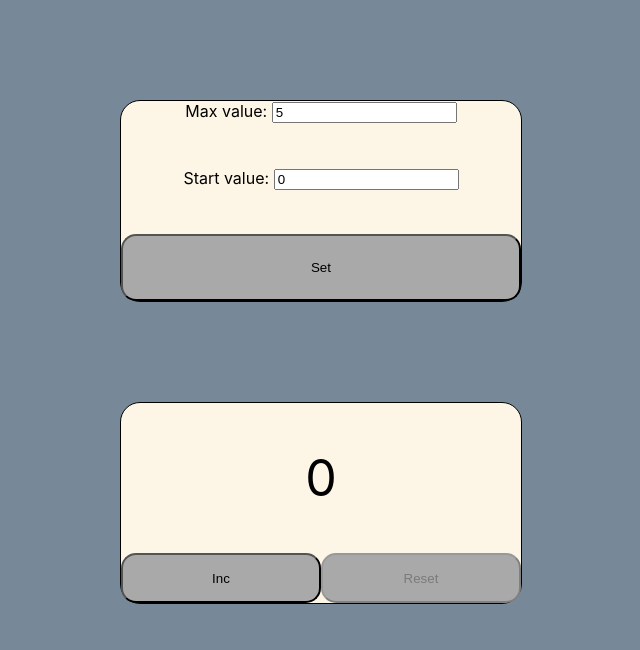
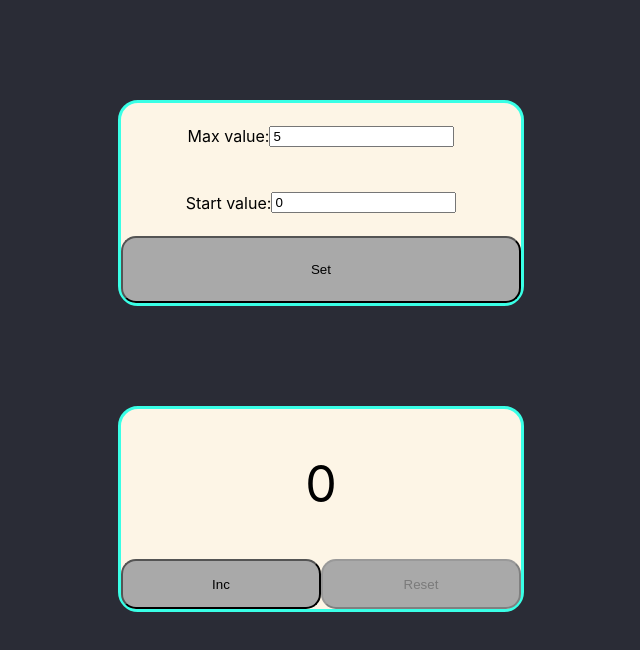
Before and after one commit to PavelNeof/exam, a React (Create React App) app: page / in a window 1280 px wide. Shown: the top 650 px of the page, without its empty margins (319-959 px from the left). Built offline with nearby package versions, Linux system fonts and the light colour scheme.

Commit message:
1st exam. continuation

```diff
--- a/src/App.css
+++ b/src/App.css
@@ -30,11 +30,12 @@
 }
 
 .counter {
-    border: 1px solid black;
+    border: 3px solid #39ffe6;
     width: 400px;
     height: 200px;
     margin: 100px auto;
     border-radius: 20px;
+
     background-color: oldlace;
 
     display: grid;
@@ -59,7 +60,7 @@
 }
 
 .counter2{
-    border: 1px solid black;
+    border: 3px solid #39ffe6;
     width: 400px;
     height: 200px;
     margin: 100px auto;
@@ -71,8 +72,14 @@
     grid-auto-rows: 1fr 1fr 1fr;
 }
 
+.input{
+    display: flex;
+    justify-content: center;
+    align-items: center;
+}
+
 .error{
-    background-color: red;
+    background-color: #f14949;
 }
 
 .errorText {
--- a/src/Setting.tsx
+++ b/src/Setting.tsx
@@ -35,9 +35,9 @@ export const Setting = (props: SettingType) => {
 
     return (
         <div className={'counter2'}>
-            <div>Max value: <input className={ props.intermediateMaxValue <= props.intermediateStartValue ? 'error':''}
+            <div className={'input'}>Max value: <input className={ props.intermediateMaxValue <= props.intermediateStartValue ? 'error':''}
                                    value={props.intermediateMaxValue} type="number" onChange={maxValueHandler}/></div>
-            <div>Start value: <input className={props.intermediateStartValue < 0 || props.intermediateMaxValue <= props.intermediateStartValue ? 'error':''}
+            <div className={'input'}>Start value: <input className={props.intermediateStartValue < 0 || props.intermediateMaxValue <= props.intermediateStartValue ? 'error':''}
                                      value={props.intermediateStartValue} type="number" onChange={startValueHandler}/>
             </div>
             <Button name={'Set'} callback={onClickHandler}
--- a/src/index.css
+++ b/src/index.css
@@ -5,7 +5,7 @@ body {
     sans-serif;
   -webkit-font-smoothing: antialiased;
   -moz-osx-font-smoothing: grayscale;
-  background: lightslategrey;
+  background: #2a2c36;
 }
 
 code {
```
